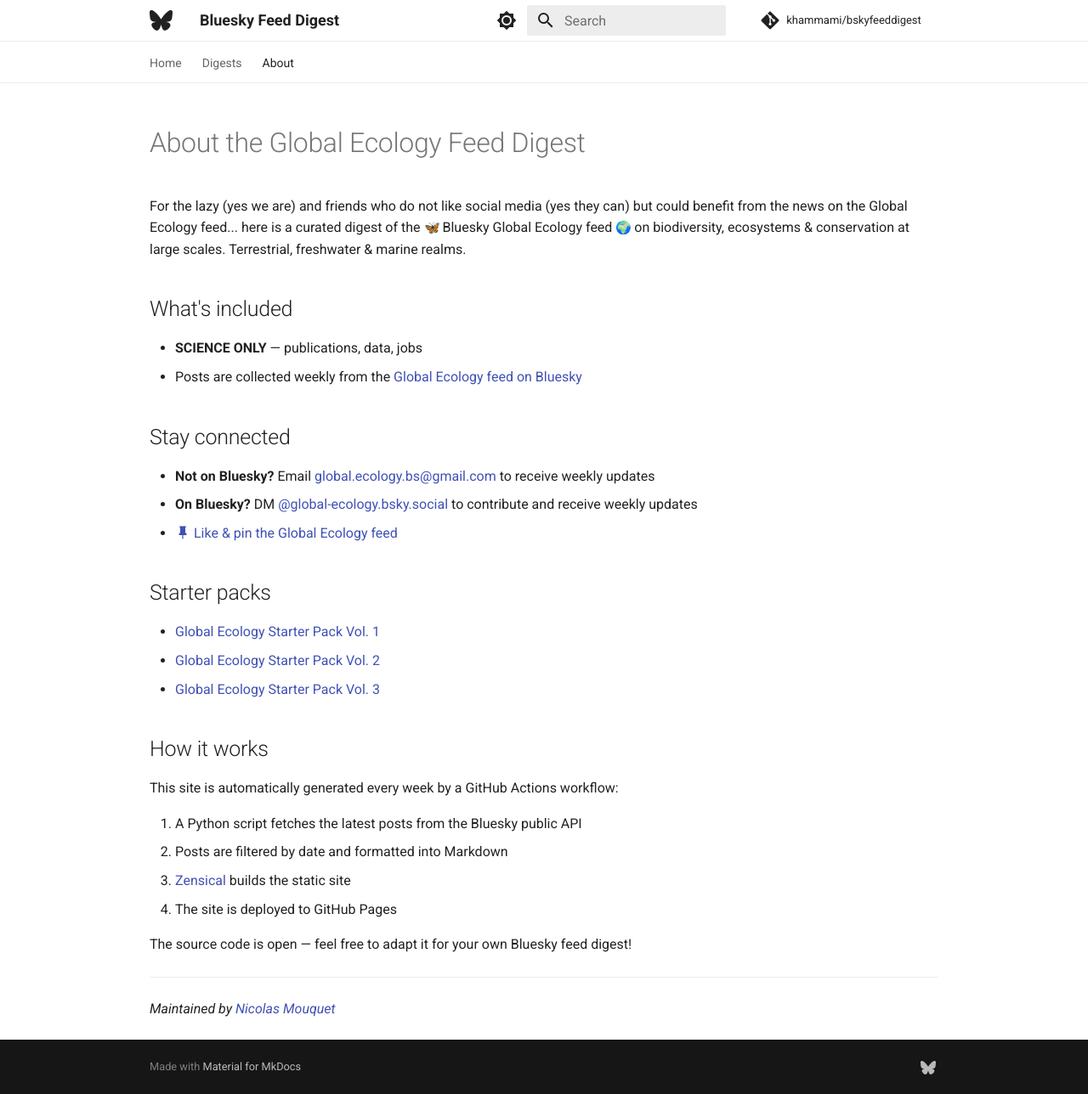
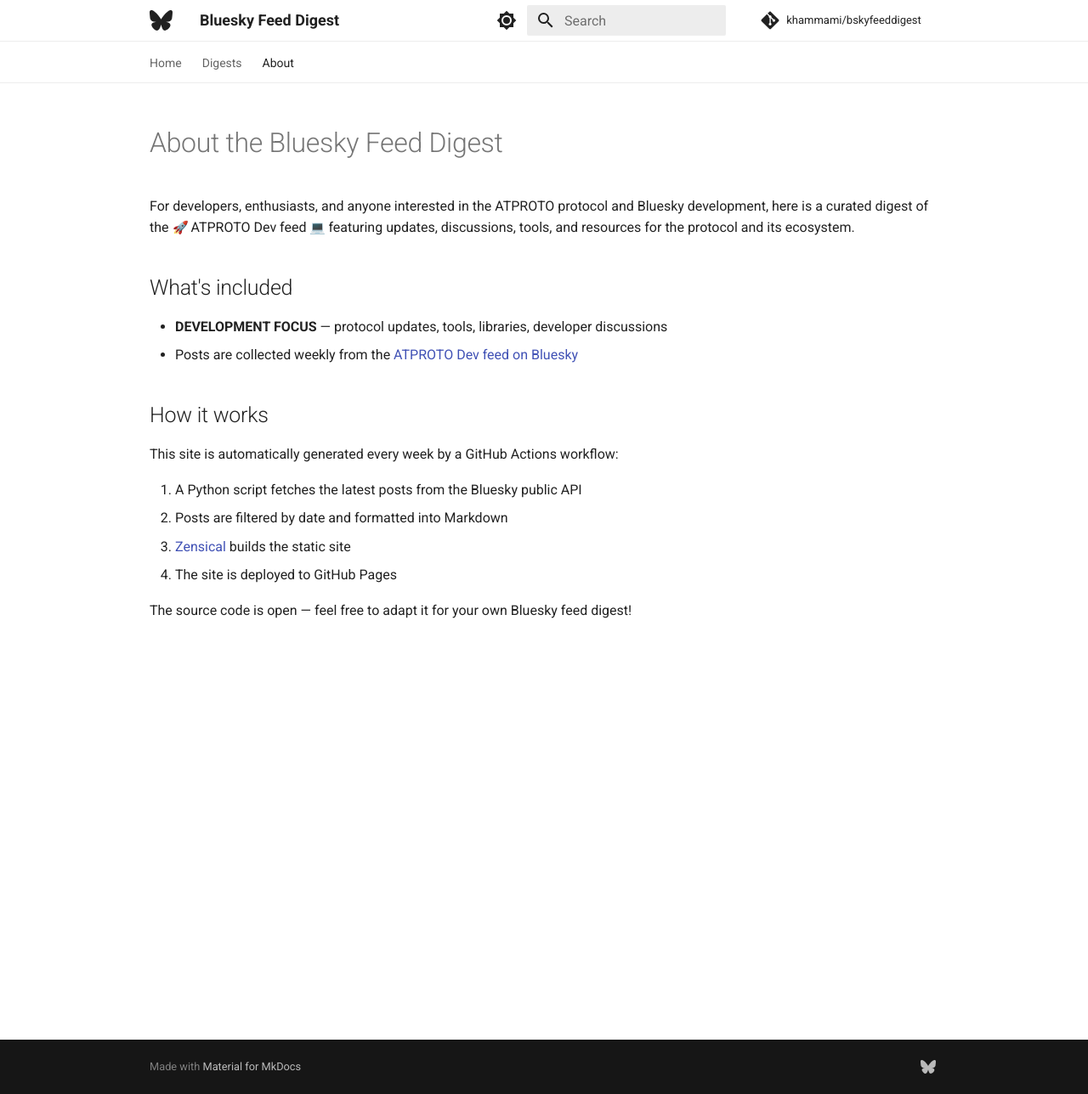
Before and after one commit to khammami/bskyfeeddigest, an MkDocs documentation site: the page built from docs/about.md, in a window 1280 px wide and 1288 px high. Shown: the whole window at 85% size. Built offline with MkDocs 1.6.1 and Material for MkDocs 9.7.7, drawn with Linux system fonts in a browser that asks for light colours; emoji names are drawn with the system emoji font; comment, search, counter and statistics services are not loaded.

Commit message:
feat: update configuration and documentation for Bluesky Dev feed, remove obsolete digests

```diff
--- a/docs/about.md
+++ b/docs/about.md
@@ -5,26 +5,15 @@
   - toc
 ---
 
-# About the Global Ecology Feed Digest
 
-For the lazy (yes we are) and friends who do not like social media (yes they can) but could benefit from the news on the Global Ecology feed... here is a curated digest of the :butterfly: Bluesky Global Ecology feed :earth_africa: on biodiversity, ecosystems & conservation at large scales. Terrestrial, freshwater & marine realms.
+# About the Bluesky Feed Digest
+
+For developers, enthusiasts, and anyone interested in the ATPROTO protocol and Bluesky development, here is a curated digest of the :rocket: ATPROTO Dev feed :computer: featuring updates, discussions, tools, and resources for the protocol and its ecosystem.
 
 ## What's included
 
-- **SCIENCE ONLY** — publications, data, jobs
-- Posts are collected weekly from the [Global Ecology feed on Bluesky](https://bsky.app/profile/did:plc:ppsghcl5bbpgjcljnhra353s/feed/global.ecology){:target="_blank"}
-
-## Stay connected
-
-- **Not on Bluesky?** Email [global.ecology.bs@gmail.com](mailto:global.ecology.bs@gmail.com) to receive weekly updates
-- **On Bluesky?** DM [@global-ecology.bsky.social](https://bsky.app/profile/global-ecology.bsky.social){:target="_blank"} to contribute and receive weekly updates
-- [:material-pin: Like & pin the Global Ecology feed](https://bsky.app/profile/did:plc:ppsghcl5bbpgjcljnhra353s/feed/global.ecology){:target="_blank"}
-
-## Starter packs
-
-- [Global Ecology Starter Pack Vol. 1](https://bsky.app/starter-pack/nmouquet.bsky.social/3lfum2bjpab24){:target="_blank"}
-- [Global Ecology Starter Pack Vol. 2](https://bsky.app/starter-pack/nmouquet.bsky.social/3ld2m2csaai2x){:target="_blank"}
-- [Global Ecology Starter Pack Vol. 3](https://go.bsky.app/MkLHiKU){:target="_blank"}
+- **DEVELOPMENT FOCUS** — protocol updates, tools, libraries, developer discussions
+- Posts are collected weekly from the [ATPROTO Dev feed on Bluesky](https://bsky.app/profile/did:plc:atproto.dev/feed/dev){:target="_blank"}
 
 ## How it works
 
@@ -36,7 +25,3 @@
 4. The site is deployed to GitHub Pages
 
 The source code is open — feel free to adapt it for your own Bluesky feed digest!
-
----
-
-*Maintained by [Nicolas Mouquet](http://nicolasmouquet.free.fr/){:target="_blank"}*
```
Also changed, not shown: config.yml (+1 -18 lines), docs/blog/posts/2026-W12.md (deleted, +0 -65 lines), docs/blog/posts/2026-W13.md (deleted, +0 -33 lines), docs/index.md (+4 -6 lines), docs/images/Gemini_Generated_Image_65bp8x65bp8x65bp.png (added), 1 other file.
